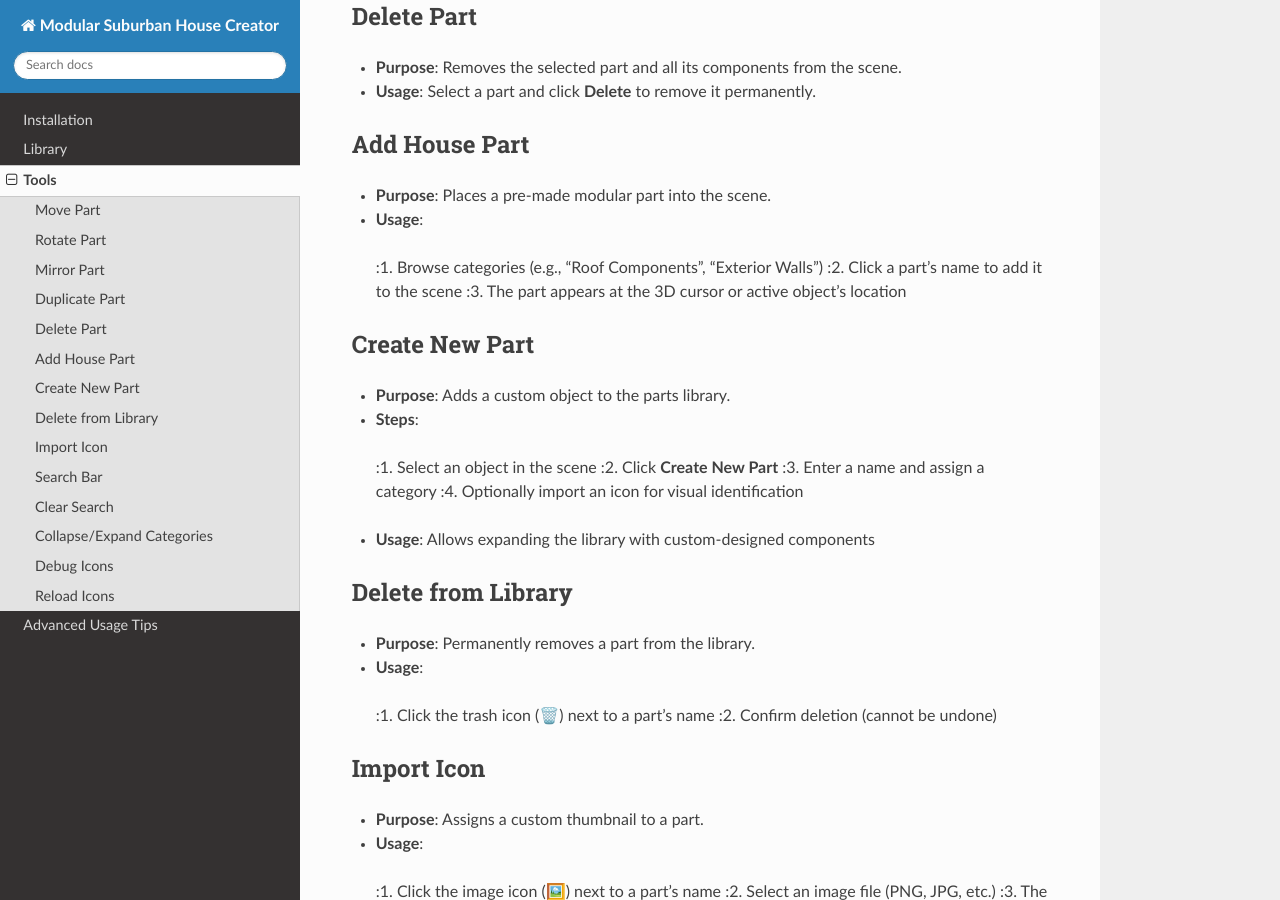
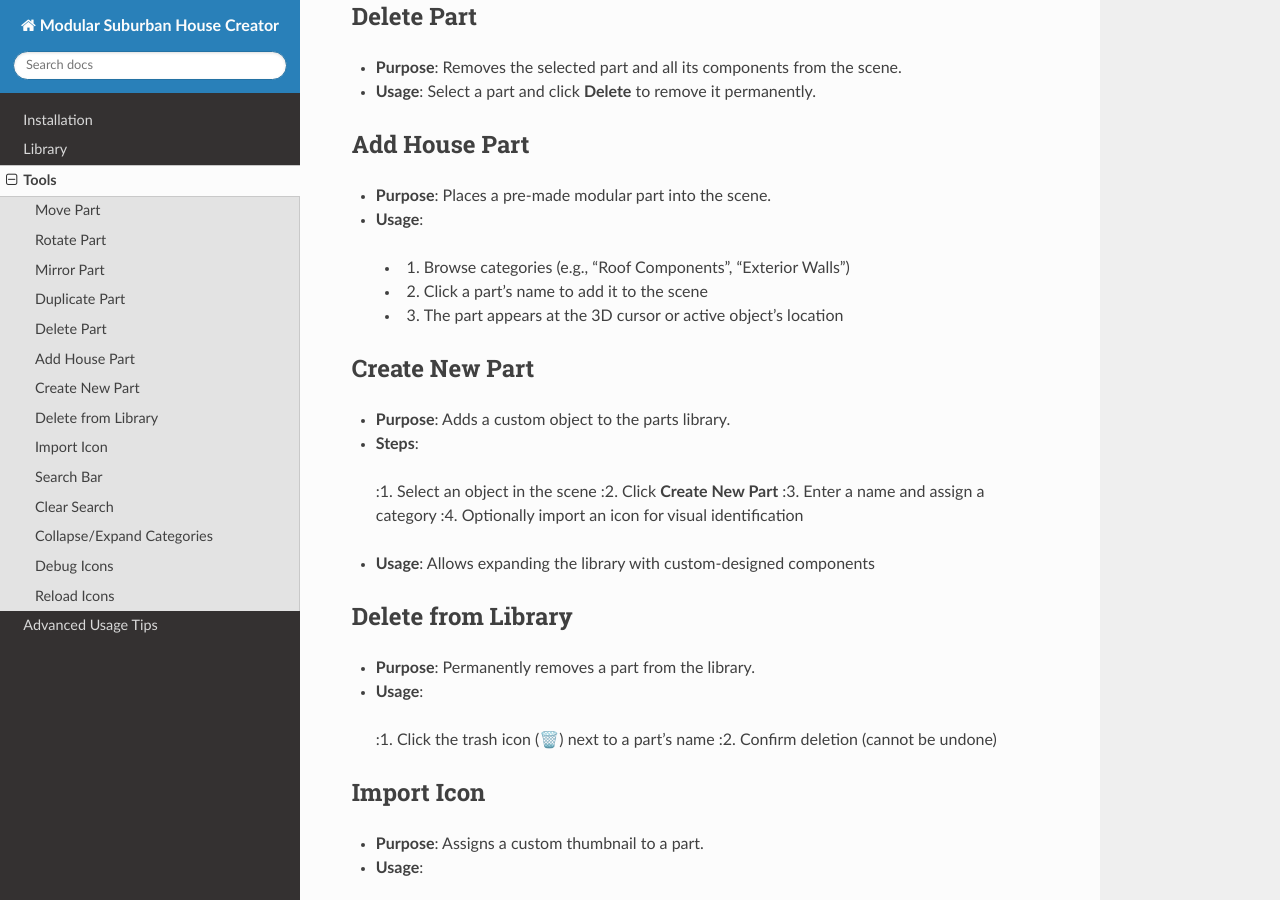
Before and after one commit to DjamelEddineX/Modular_Suburban_House_Creator_Docs, a Sphinx documentation site: the page built from docs/source/operation.rst, in a window 1280 px wide and 900 px high, scrolled down 1200 px. Built offline with Sphinx 7.4.7 and the Read the Docs theme 3.1.0, drawn with Linux system fonts in a browser that asks for light colours.

Commit message:
Update operation.rst

```diff
--- a/docs/source/operation.rst
+++ b/docs/source/operation.rst
@@ -52,9 +52,9 @@ Add House Part
 
 * **Purpose**: Places a pre-made modular part into the scene.
 * **Usage**:
- :1. Browse categories (e.g., "Roof Components", "Exterior Walls")
- :2. Click a part's name to add it to the scene
- :3. The part appears at the 3D cursor or active object's location
+ * 1. Browse categories (e.g., "Roof Components", "Exterior Walls")
+ * 2. Click a part's name to add it to the scene
+ * 3. The part appears at the 3D cursor or active object's location
 
 Create New Part
 ******
```
